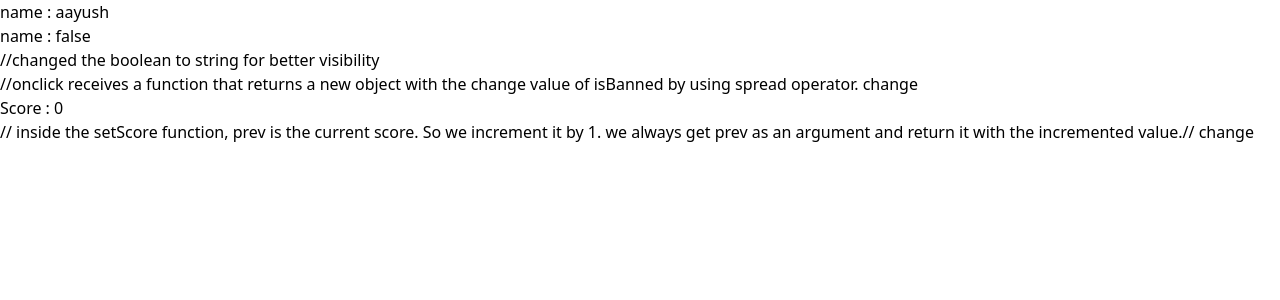
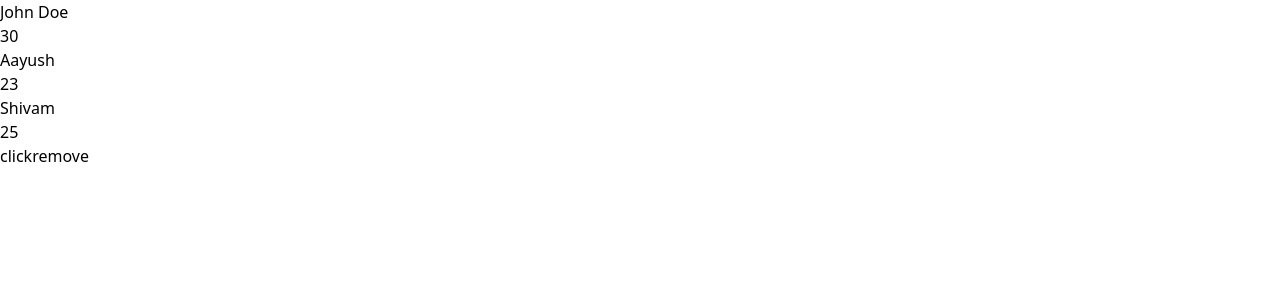
Before and after one commit to Aayush7269/react-components, a React (Vite) app: page / in a window 1280 px wide. Shown: the top 300 px of the page. Built offline with nearby package versions, Linux system fonts and the light colour scheme.

Commit message:
object inside arrays

```diff
--- a/src/App.jsx
+++ b/src/App.jsx
@@ -1,12 +1,14 @@
 import React from "react";
 import Video from "./Components/Video";
 import Card from "./Components/Card";
+import Array from "./Components/Array";
+import Object from "./Components/Object";
 
 function App(){
   return(
 
   <div>
-    <Video/>
+    <Object/>
   </div>
   )
 }
--- /dev/null
+++ b/src/Components/Array.jsx
@@ -0,0 +1,26 @@
+import React, { useState } from 'react'
+
+
+function Array() {
+
+const [val, setVal]= useState([1,2,3,4,5]);
+
+
+
+  return (
+    <div className='p-5'>
+   {
+    val.map((item, index) => {
+        return <div key={index}>{item}</div>
+    })
+   }
+   <button onClick={()=>setVal(()=>{ return val.filter((item, index) => index != val.length-1)
+   })} className='bg-blue-500 rounded px-2' >
+    click
+   </button>
+
+    </div>
+  )
+}
+
+export default Array
--- /dev/null
+++ b/src/Components/Object.jsx
@@ -0,0 +1,32 @@
+import React from "react";
+import { useState } from "react";
+
+function Object() {
+  const [val, setVal] = useState([
+      { name: "John Doe", age: 30, address: "street 12" },
+      { name: "Aayush", age: 23, address: "street 8" },
+      { name: "Shivam", age: 25, address: "street 4" }
+    ]);
+
+  return (
+    <div>
+      {val.map((item,index) => {
+        return (
+          <div key={index}>
+            <h1>{item.name}</h1>
+            <h2>{item.age}</h2>
+          </div>
+        );
+      })}
+      <button className="ml-3 bg-blue-400 rounded-full p-3" onClick={()=>setVal(()=>val.map((item)=>{
+          return(item.name === "Aayush" ?({name:"Aayush", age: item.age+1}) : item);
+      }))}>click</button>
+
+<button  className="ml-3 bg-red-300 rounded-full p-3" onClick={()=>setVal(()=>val.map((item)=>{
+          return(item.name === "Aayush"|| "" ?({name:"Aayush", age: item.age-1}) : item);
+      }))}>remove</button>
+    </div>
+  );
+}
+
+export default Object;
--- a/src/Components/Video.jsx
+++ b/src/Components/Video.jsx
@@ -1,31 +1,38 @@
-import React, { useState } from 'react'
+import React, { useState } from "react";
 
 function Video() {
+  const [val, setVal] = useState({ name: "aayush", isBanned: false });
 
- const [val,setVal] = useState({name:'aayush', isBanned:false})
-
-const[score,setScore] = useState(0);
-
-
+  const [score, setScore] = useState(0);
 
   return (
     <>
-
-    <div className='p-4'>
+      <div className="p-4">
         <h1>name : {val.name}</h1>
-      <h1>name : {val.isBanned.toString()}</h1> //changed the boolean to string for better visibility
-      <button onClick={()=>setVal(()=>({...val, isBanned:!val.isBanned}))} className='bg-blue-400 rounded-full px-2 '> //onclick receives a function that returns a new object with the change value of isBanned by using spread operator.
-        change
+        <h1>name : {val.isBanned.toString()}</h1> //changed the boolean to
+        string for better visibility
+        <button
+          onClick={() => setVal(() => ({ ...val, isBanned: !val.isBanned }))}
+          className="bg-blue-400 rounded-full px-2 "
+        >
+          {" "}
+          //onclick receives a function that returns a new object with the
+          change value of isBanned by using spread operator. change
         </button>
       </div>
-       <div className='p-4'>
+      <div className="p-4">
         <h1>Score : {score}</h1>
-        <button onClick={()=>setScore(prev=>prev+1)} className='bg-blue-400 rounded-full px-2 '>// inside the setScore function, prev is the current score. So we increment it by 1. we always get prev as an argument and return it with the incremented value.//
-         change
+        <button
+          onClick={() => setScore((prev) => prev + 1)}
+          className="bg-blue-400 rounded-full px-2 "
+        >
+          // inside the setScore function, prev is the current score. So we
+          increment it by 1. we always get prev as an argument and return it
+          with the incremented value.// change
         </button>
       </div>
     </>
-  )
+  );
 }
 
-export default Video
+export default Video;
```
Lines whose indentation alone changed are shown as unchanged.
